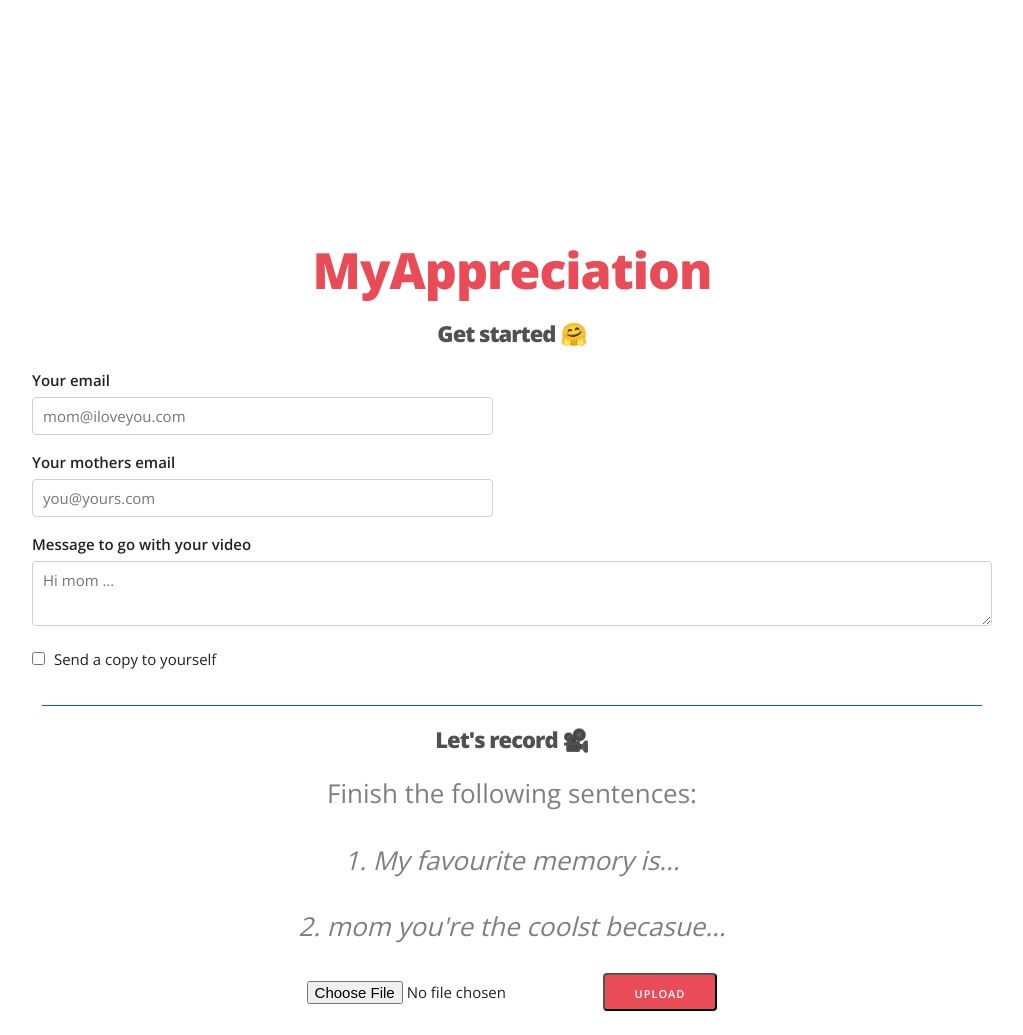
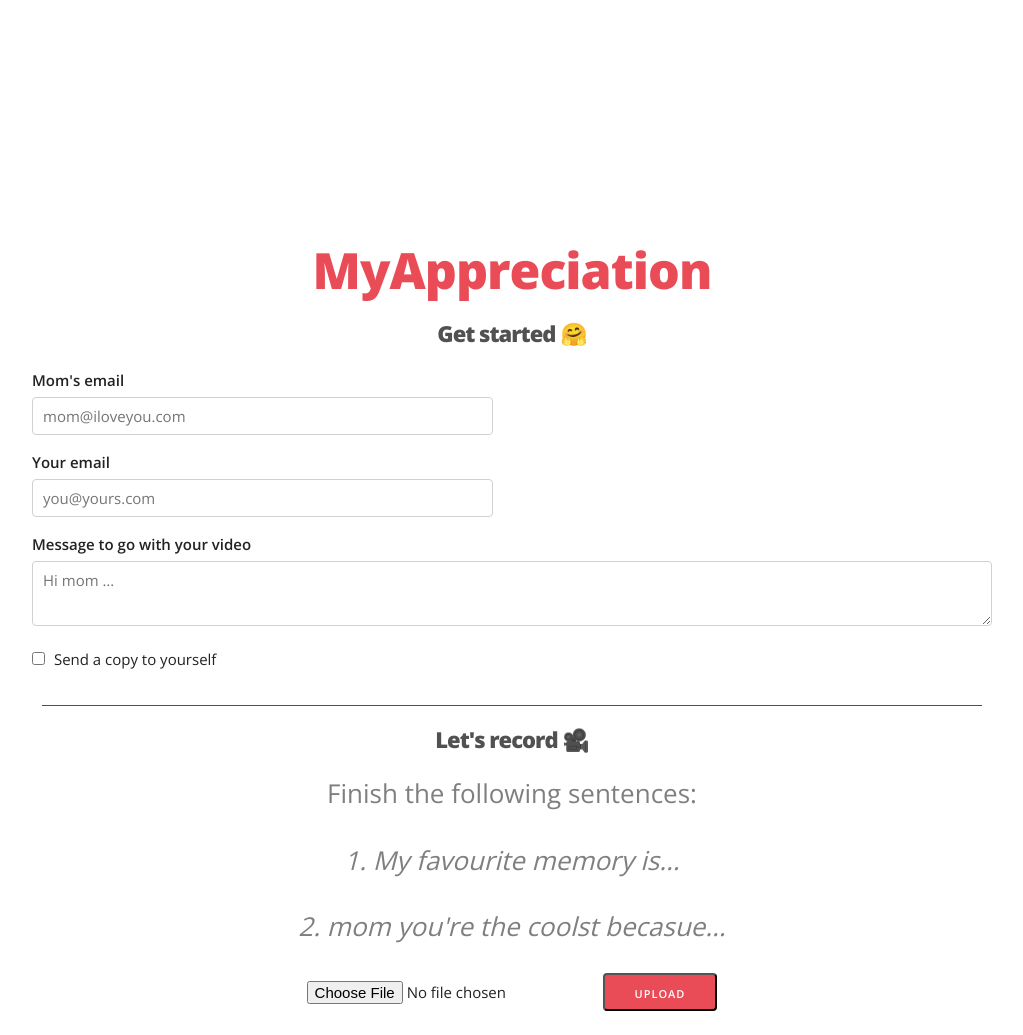
Before and after one commit to reb/appreciation, a Flask app: page /recording in a window 1280 px wide. Shown: the top 1035 px of the page, without its empty margins (128-1151 px from the left). Run offline with Flask 2, Linux system fonts and the light colour scheme; parts of the project's set-up code (start-up, migrations or seed data) failed here and were passed over.

Commit message:
Add email setting

```diff
--- a/server.py
+++ b/server.py
@@ -19,18 +19,17 @@ def make():
 @app.route("/send", methods=['POST'])
 def send():
     us = "appreciation10x@gmail.com"
-    #sender = request.form['sender']
-    sender = us
-    receiver = us
+    sender = request.form['sender']
+    mom = request.form['mom']
     subject = "Fijne moederdag, mama"
 
     message = MIMEMultipart()
     message['From'] = sender
-    message['To'] = receiver
+    message['To'] = mom
     message['Date'] = formatdate(localtime=True)
     message['Subject'] = subject
 
-    log_message = "{} sent a message for {}".format(sender, receiver)
+    log_message = "{} sent a message for {}".format(sender, mom)
 
     video_name = "message.mp4"
     video_data = request.files['video'].read()
@@ -42,7 +41,7 @@ def send():
     server.ehlo()
     server.starttls()
     server.login(us, os.environ.get('PASSWORD', ""))
-    server.sendmail(sender, receiver, message.as_string())
+    server.sendmail(sender, mom, message.as_string())
     server.sendmail(us, us, log_message)
     server.close()
 
--- a/templates/recording.html
+++ b/templates/recording.html
@@ -41,16 +41,16 @@
 
           <div class="row">
             <div class="six columns">
-              <label for="exampleEmailInput">Your email</label>
-              <input class="u-full-width" type="email" placeholder="mom@iloveyou.com" id="receiver">
+              <label for="exampleEmailInput">Mom's email</label>
+              <input class="u-full-width" type="email" placeholder="mom@iloveyou.com" id="receiver" name="mom">
             </div>
 
           </div>
 
           <div class="row">
             <div class="six columns">
-              <label for="exampleEmailInput">Your mothers email</label>
-              <input class="u-full-width" type="email" placeholder="you@yours.com" id="receiver">
+              <label for="exampleEmailInput">Your email</label>
+              <input class="u-full-width" type="email" placeholder="you@yours.com" id="receiver" name="sender">
             </div>
 
           </div>
```
